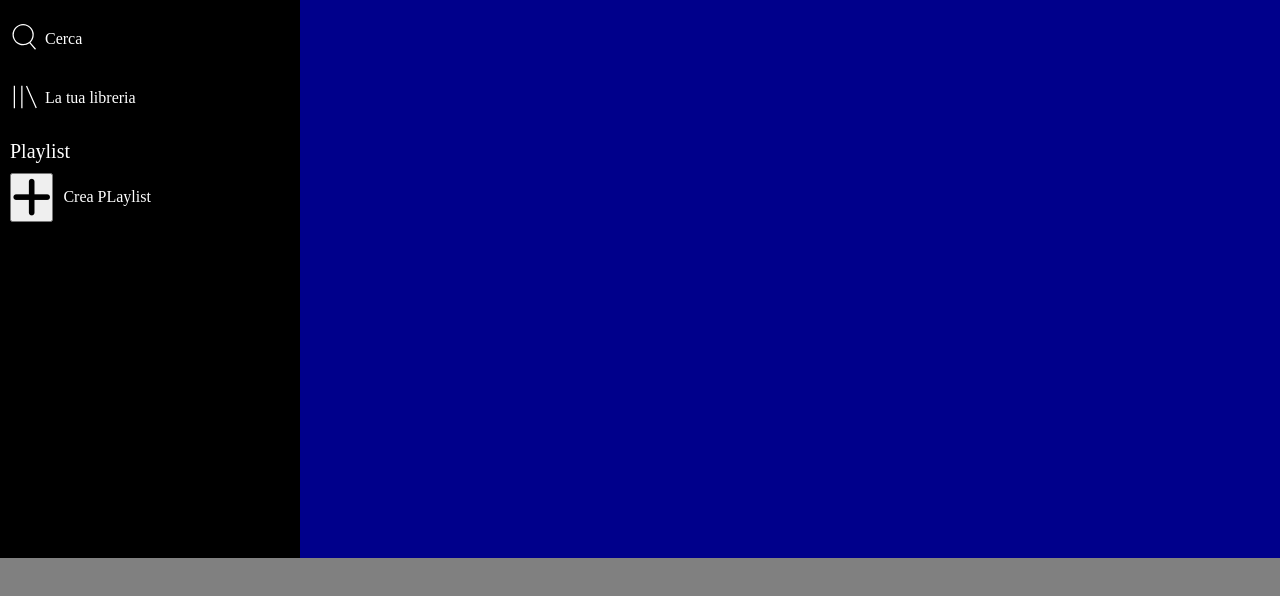
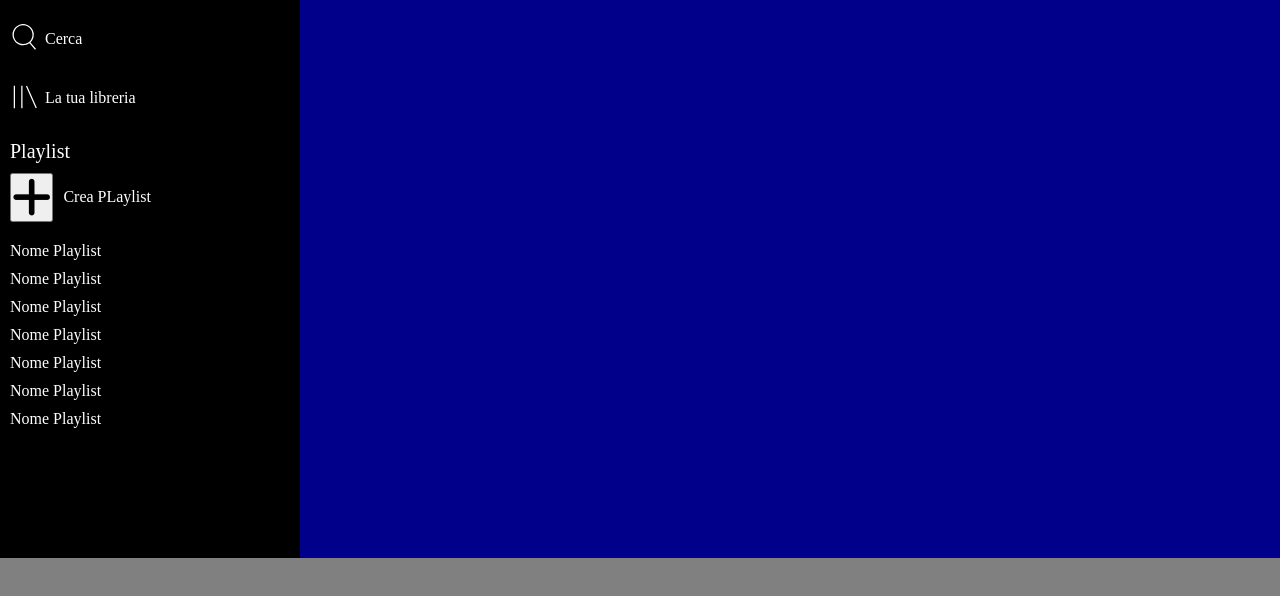
Before and after one commit to FrancescoGiommi/html-css-spotifyweb, a plain HTML site: page index.html in a window 1280 px wide. Shown: the part 122-718 px from the top of the page. Drawn offline with Linux system fonts and the light colour scheme.

Commit message:
Add Playlist

```diff
--- a/css/style.css
+++ b/css/style.css
@@ -154,6 +154,20 @@
   .add-playlist {
     margin-left: 10px;
   }
+
+  .list-playlist {
+    margin-top: 10px;
+  }
+
+  .playlist-item {
+    margin-left: 10px;
+    margin-top: 20px;
+    list-style: none;
+  }
+
+  .item-list {
+    margin-bottom: 10px;
+  }
 }
 
 /* # DESKTOP MODE */
--- a/index.html
+++ b/index.html
@@ -50,13 +50,26 @@
           </div>
 
           <div class="playlist d-none">
+            <!--PLaylist-->
             <div class="title-playlist"><span>Playlist</span></div>
             <div class="new-playlist">
               <div>
+                <!--Aggiungi Playlist-->
                 <button><i class="fa-solid fa-plus"></i></button>
               </div>
-
               <div><span class="add-playlist">Crea PLaylist</span></div>
+            </div>
+            <div class="list-playlist d-none">
+              <!--Lista Playlist-->
+              <ul class="playlist-item">
+                <li class="item-list">Nome Playlist</li>
+                <li class="item-list">Nome Playlist</li>
+                <li class="item-list">Nome Playlist</li>
+                <li class="item-list">Nome Playlist</li>
+                <li class="item-list">Nome Playlist</li>
+                <li class="item-list">Nome Playlist</li>
+                <li class="item-list">Nome Playlist</li>
+              </ul>
             </div>
           </div>
         </div>
```
